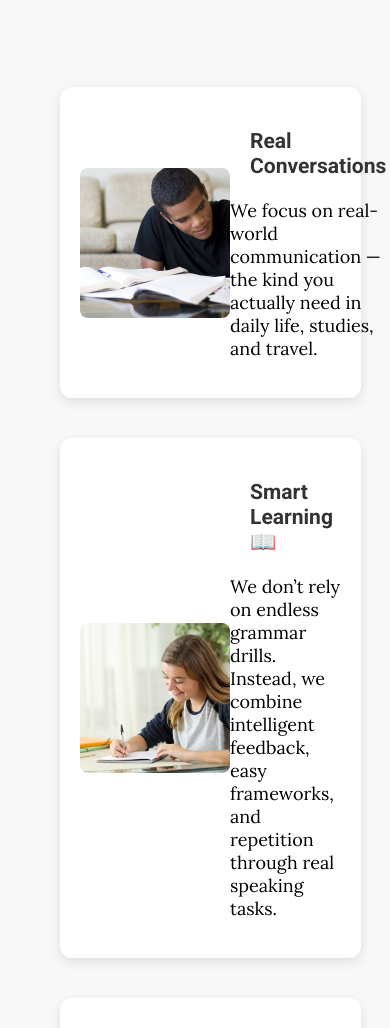
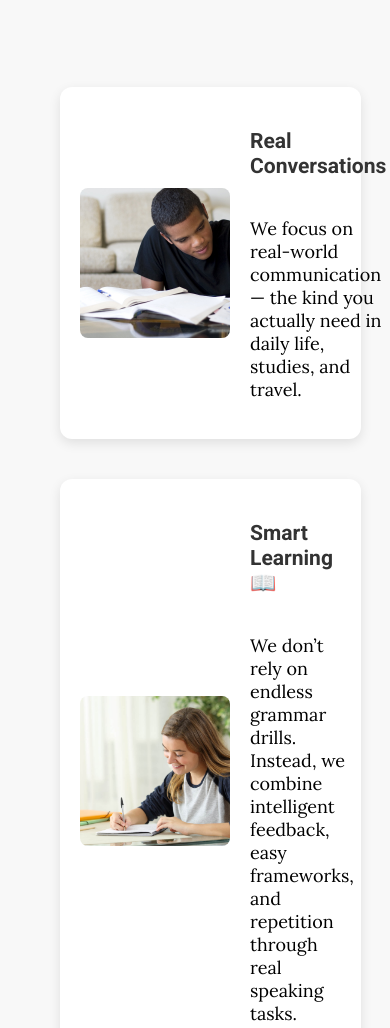
Before and after one commit to Ashlynezza/Startsup, a plain HTML site: page index.html in a window 390 px wide. Shown: the part 1478-2506 px from the top of the page. Drawn offline with Linux system fonts and the light colour scheme; a script that the page names is missing.

Commit message:
Update style.css

```diff
--- a/style.css
+++ b/style.css
@@ -85,6 +85,7 @@ a {
   padding: 20px;
   transition: transform 0.2s ease, box-shadow 0.2s ease;
 }
+
 .card:last-child {
   flex-basis: 60%;
 }
@@ -108,6 +109,10 @@ a {
   color: #333;
 }
 
+.card p{
+    padding-left: 20px;
+  }
+
 @media (max-width: 768px) {
   .banner {
     padding: 100px 20px;
@@ -121,4 +126,11 @@ a {
   .card {
     width: 90%;
   }
+
+
+  .card-content {
+  display: flex;
+  flex-direction: column;
+  justify-content: center;
 }
+}
```
